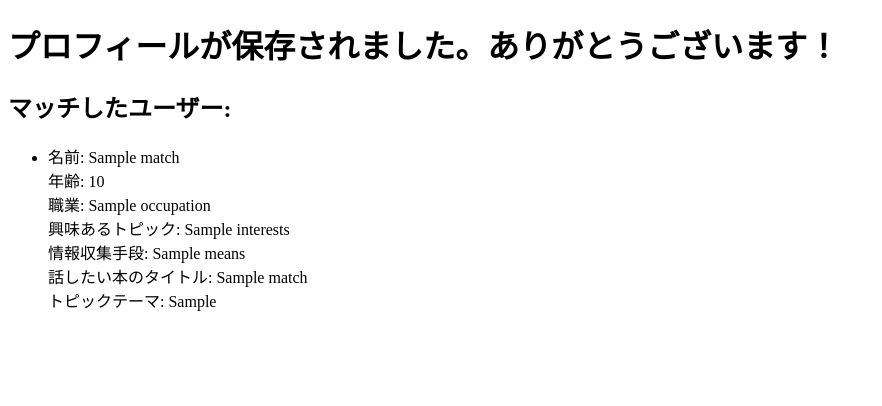
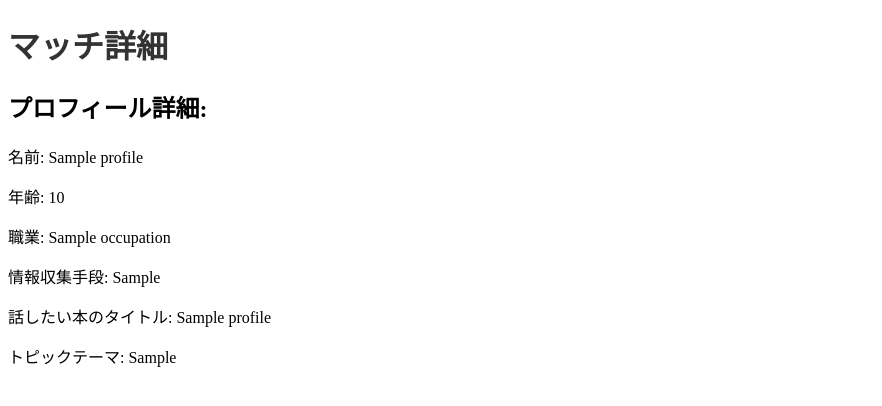
Before and after one commit to minjyun3011/matching_app, a Flask app: template templates/matching.html in a window 1280 px wide. Shown: the top 406 px of the page, without its empty margins (0-882 px from the left). Run offline with Flask 3, Linux system fonts and the light colour scheme; the template is opened without the code that fills it: most values are stand-ins (such as "Sample title", 1, 10 or a date in 2020); parts of the project's set-up code (start-up, migrations or seed data) failed here and were passed over.

Commit message:
マッチング結果表示完了！！

```diff
--- a/app.py
+++ b/app.py
@@ -1,7 +1,6 @@
 from flask import Flask, render_template, request, redirect, url_for
 from peewee import Model, CharField, SqliteDatabase
 from matching_algorithm import perform_matching
-
 
 app = Flask(__name__)
 
@@ -61,11 +60,14 @@ def submit_profile():
     # マッチングアルゴリズムを実行
     matches = perform_matching(profile)
 
+
+    return render_template("matching.html", profiles=matches)
     # マッチング結果を"Thank You"ページに渡してリダイレクト
+    matches_str = ",".join(matches)  # マッッチしたユーザーをカンマで結合
     return redirect(
         url_for(
             "thank_you",
-            matches=matches,
+            matches=matches_str,  # マッチング結果を文字列として渡す
             name=name,
             age=age,
             occupation=occupation,
--- a/db_config.py
+++ b/db_config.py
@@ -40,6 +40,9 @@ class Profile(Model):
     class Meta:
         database = db
 
+    def text(self):
+        return f"{self.type_of_communication} {self.talk_contents_title} {self.other_topic_theme}"
+
 
 # データベースのテーブルを作成
 db.create_tables([Profile])
--- /dev/null
+++ b/static/styles2.css
@@ -0,0 +1,21 @@
+/* styles.css */
+h1 {
+    color: #333;
+}
+
+.match-item {
+    border: 1px solid #ccc;
+    padding: 10px;
+    margin: 10px 0;
+    background-color: #f9f9f9;
+}
+
+.match-item h3 {
+    color: #007BFF;
+}
+
+.match-item p {
+    margin: 5px 0;
+}
+
+/* 他のスタイルを追加 */
--- a/templates/matching.html
+++ b/templates/matching.html
@@ -1,28 +1,22 @@
 <!DOCTYPE html>
 <html>
 <head>
-    <title>マッチング完了</title>
-    <!-- ここにスタイルシートのリンクを追加することができます -->
+    <title>マッチ詳細</title>
+    <link rel="stylesheet" type="text/css" href="{{ url_for('static', filename='styles2.css') }}">
 </head>
 <body>
-    <h1>プロフィールが保存されました。ありがとうございます！</h1>
+    <h1>マッチ詳細</h1>
 
-    <h2>マッチしたユーザー:</h2>
-    <ul>
-        {% for match in matches %}
-            <li>
-                名前: {{ match.name }}<br>
-                年齢: {{ match.age }}<br>
-                職業: {{ match.occupation }}<br>
-                興味あるトピック: {{ match.interests }}<br>
-                情報収集手段: {{ match.means }}<br>
-                話したい本のタイトル: {{ match.book_title }}<br>
-                トピックテーマ: {{ match.topic_theme }}<br>
-            </li>
-        {% endfor %}
-    </ul>
+    {% for profile in profiles %}
+            <h2>プロフィール詳細:</h2>
+            <p>名前: {{ profile.name }}</p>
+            <p>年齢: {{ profile.age }}</p>
+            <p>職業: {{ profile.occupation }}</p>
+            <p>情報収集手段: {{ profile.info_source }}</p>
+            <p>話したい本のタイトル: {{ profile.talk_contents_title }}</p>
+            <p>トピックテーマ: {{ profile.other_topic_theme }}</p>
+    {% endfor %}
 
-    <!-- ここに他のコンテンツやリンクを追加することができます -->
 
 </body>
 </html>
```
Also changed, not shown: matching_algorithm.py (+13 -7 lines), templates/index.html (+17 -10 lines), peewee_db.sqlite.
